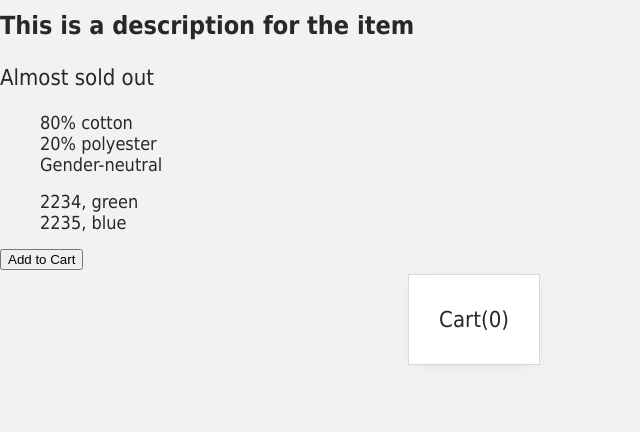
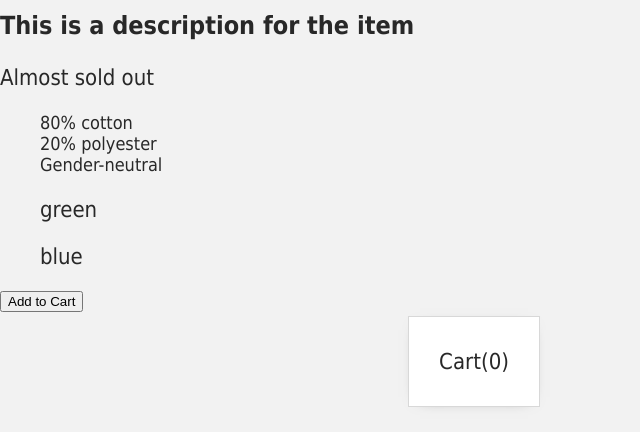
Before and after one commit to justin-hill426/vue_learning, a plain HTML site: page index.html in a window 1280 px wide. Shown: the part 765-1197 px from the top of the page, without its empty margins (0-640 px from the left). Before the commit the page ends 1155 px from the top, so only its background shows below. Drawn offline with nearby package versions, Linux system fonts and the light colour scheme.

Commit message:
Added in picture functionality

```diff
--- a/index.html
+++ b/index.html
@@ -24,8 +24,8 @@
             <li v-for="detail in details">{{ detail }}</li>
           </ul>
 
-          <ul>
-            <li v-for="variant in variants" :key="variant.variantId">{{variant.variantId}}, {{variant.variantColor}}</li>
+          <ul v-for="variant in variants" :key="variant.variantId">
+            <p @mouseover="updateProduct(variant.variantImage)">{{variant.variantColor}}</p>
           </ul>
 
           <div class="cart">
--- a/main.js
+++ b/main.js
@@ -10,18 +10,23 @@ var app = new Vue({
         variants: [
             {
                 variantId: 2234,
-                variantColor: "green"
+                variantColor: "green",
+                variantImage: 'assets/images/socks_green.jpg'
             },
             {
                 variantId: 2235,
-                variantColor: "blue"
+                variantColor: "blue",
+                variantImage: 'assets/images/socks_blue.jpg'
             }
         ],
         cart: 0
     },
     methods: {
-        addToCart: function() {
+        addToCart() {
             this.cart += 1
+        },
+        updateProduct(variantImage) {
+            this.image = variantImage
         }
     }
 })
```
